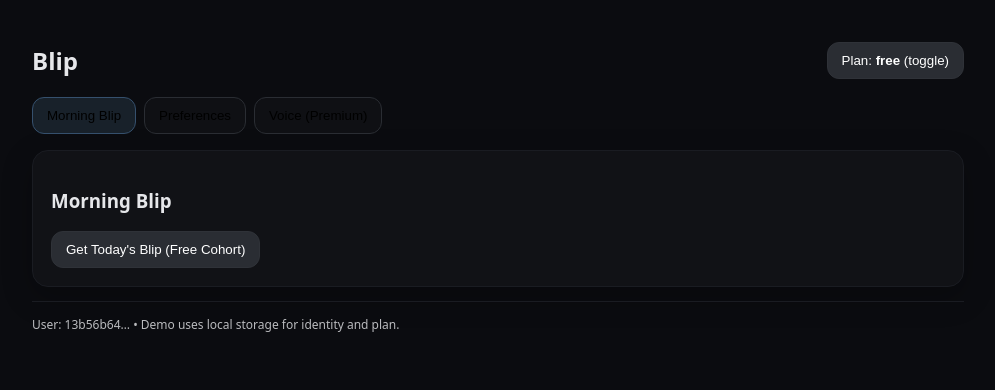
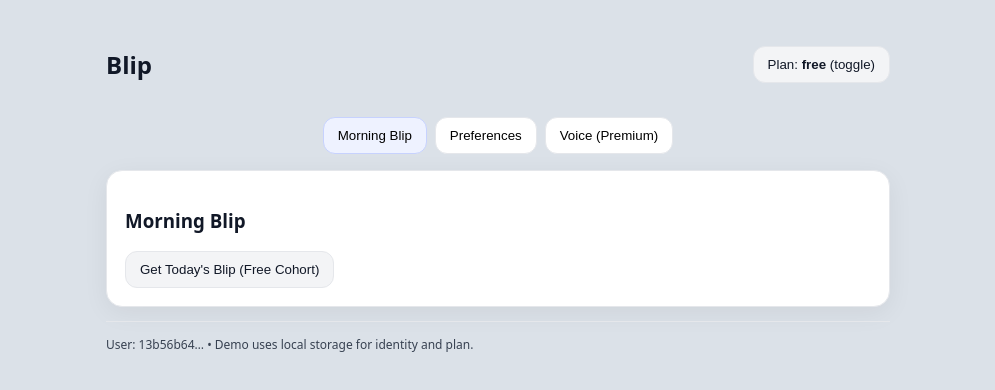
Before and after one commit to KeatingBiz/blip, a Next.js app: page / in a window 1280 px wide. Shown: the top 390 px of the page, without its empty margins (142-1137 px from the left). Built offline with nearby package versions, Linux system fonts and the light colour scheme; no server answers.

Commit message:
Update globals.css

```diff
--- a/app/globals.css
+++ b/app/globals.css
@@ -1,18 +1,47 @@
-:root { --bg: #0b0c10; --card: #111216; --muted:#2a2d33; --text:#e6e7ea; --accent:#6ee7b7; --accent2:#60a5fa; }
-*{ box-sizing:border-box }
-body{ margin:0; font-family:ui-sans-serif,system-ui,-apple-system; background:var(--bg); color:var(--text) }
-.container{ max-width:980px; margin:0 auto; padding:24px }
-.card{ background:var(--card); border:1px solid #1a1c22; border-radius:16px; padding:18px; box-shadow:0 10px 30px rgba(0,0,0,.25) }
-.row{ display:flex; gap:16px; flex-wrap:wrap }
-.btn{ background:var(--muted); border:1px solid #2f3238; color:#fff; padding:10px 14px; border-radius:12px; cursor:pointer }
-.btn:disabled{ opacity:.6; cursor:not-allowed }
-.btn.primary{ background:linear-gradient(180deg, var(--accent2), var(--accent)); border:0; color:#0b0c10; font-weight:700 }
-.input, select, textarea{ width:100%; background:#0f1014; color:#fff; border:1px solid #2f3238; padding:10px 12px; border-radius:10px }
-.label{ font-size:12px; opacity:.8; margin-bottom:6px; display:block }
-.badge{ display:inline-flex; align-items:center; gap:8px; padding:6px 10px; border-radius:999px; background:#0f1014; border:1px solid #2a2d33 }
-.tabbar{ display:flex; gap:8px; margin-bottom:16px }
-.tab{ padding:10px 14px; border-radius:12px; border:1px solid #2a2d33; background:#0f1014; cursor:pointer }
-.tab.active{ background:#18212a; border-color:#35506d }
-.small{ font-size:12px; opacity:.8 }
-.hr{ height:1px; background:#1a1c22; margin:14px 0 }
-.audio{ width:100%; margin-top:8px }
+:root{
+  --bg:#dbe1e8;            /* light-gray from your reference */
+  --card:#ffffff;           /* white cards */
+  --border:#e5e7eb;         /* subtle borders */
+  --muted:#f3f4f6;          /* inputs / tabs */
+  --text:#111827;           /* slate-900 */
+  --subtext:#374151;        /* slate-700 */
+  --accent:#111827;         /* near-black for primary */
+}
+*{box-sizing:border-box}
+html,body{height:100%}
+body{
+  margin:0;
+  font-family: ui-sans-serif, system-ui, -apple-system, Segoe UI, Roboto, Inter, Arial;
+  background:var(--bg); color:var(--text)
+}
+.container{max-width:840px; margin:0 auto; padding:28px}
+.brand{display:flex; align-items:center; justify-content:center; gap:14px; margin-bottom:16px}
+.brand img{width:44px; height:44px; object-fit:contain; filter: drop-shadow(0 2px 4px rgba(0,0,0,.08))}
+.brand h1{font-size:22px; line-height:1.1; margin:0}
+.brand .sub{font-size:12px; color:var(--subtext); text-align:center}
+.card{background:var(--card); border:1px solid var(--border); border-radius:16px; padding:18px; box-shadow:0 6px 26px rgba(0,0,0,.06)}
+.row{display:flex; gap:14px; flex-wrap:wrap}
+.center{display:flex; justify-content:center; align-items:center}
+.btn{
+  background:var(--muted); border:1px solid var(--border); color:var(--text);
+  padding:10px 14px; border-radius:12px; cursor:pointer;
+  transition:transform .04s, box-shadow .2s
+}
+.btn:active{transform:translateY(1px)}
+.btn:disabled{opacity:.6; cursor:not-allowed}
+.btn.primary{background:var(--accent); color:#fff; border-color:var(--accent)}
+.btn.outline{background:#fff; color:var(--accent)}
+.input,select,textarea{width:100%; background:#fff; color:var(--text); border:1px solid var(--border); padding:10px 12px; border-radius:10px}
+.label{font-size:12px; color:var(--subtext); margin-bottom:6px; display:block}
+.badge{display:inline-flex; align-items:center; gap:8px; padding:6px 10px; border-radius:999px; background:#fff; border:1px solid var(--border)}
+.badge[aria-pressed="true"]{background:#eef2ff; border-color:#c7d2fe}
+.tabbar{display:flex; gap:8px; margin:16px 0; justify-content:center}
+.tab{padding:10px 14px; border-radius:12px; border:1px solid var(--border); background:#fff; cursor:pointer}
+.tab.active{background:#eef2ff; border-color:#c7d2fe}
+.small{font-size:12px; color:var(--subtext)}
+.hr{height:1px; background:var(--border); margin:14px 0}
+.audio{width:100%; margin-top:8px}
+.pill{display:inline-flex; align-items:center; gap:8px; padding:6px 10px; border-radius:999px; border:1px solid var(--border); background:#fff; font-size:12px}
+.pill.success{border-color:#16a34a33; background:#ecfdf5}
+.spinner{width:16px; height:16px; border:2px solid var(--border); border-top-color:var(--accent); border-radius:50%; display:inline-block; animation:spin .8s linear infinite}
+@keyframes spin{to{transform:rotate(360deg)}}
```
